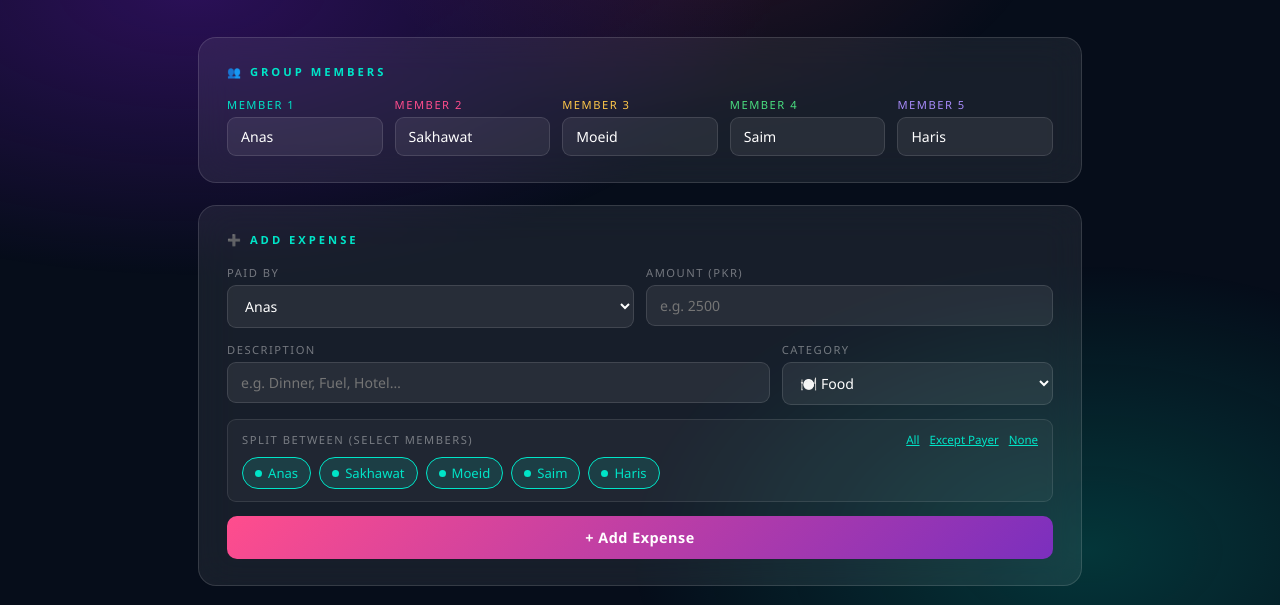
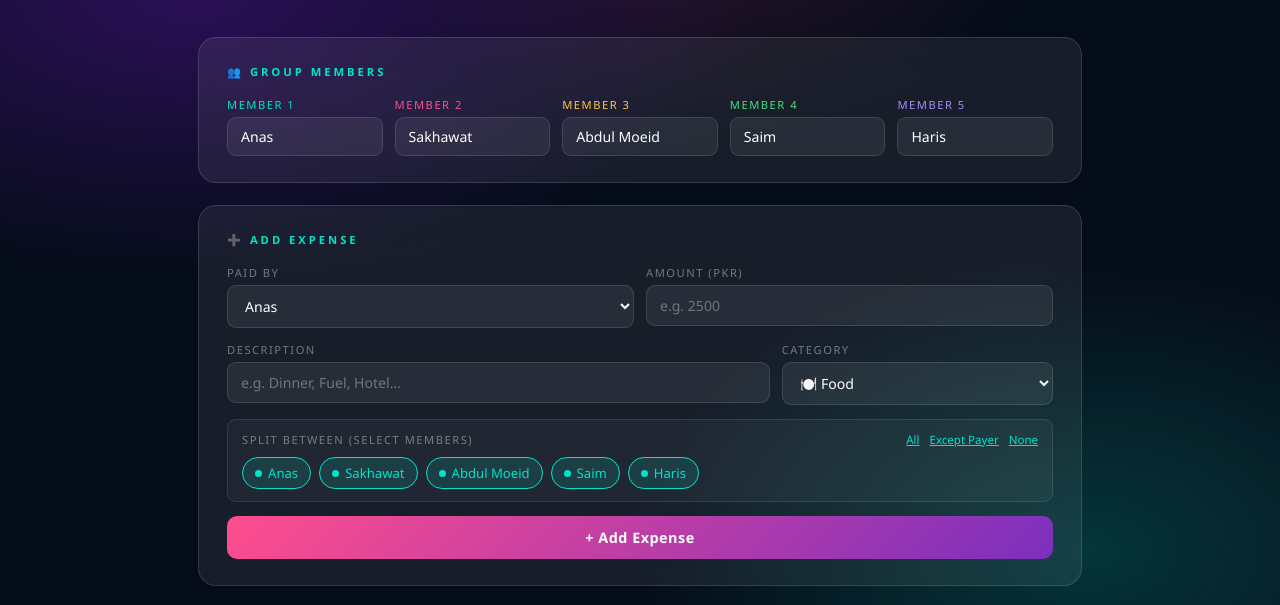
Before and after one commit to Anasibnyounis/expense-split, a plain HTML site: page expense-split.html in a window 1280 px wide. Shown: the part 130-735 px from the top of the page. Drawn offline with Linux system fonts and the light colour scheme.

Commit message:
Update member name from 'Moeid' to 'Abdul Moeid'

```diff
--- a/expense-split.html
+++ b/expense-split.html
@@ -297,7 +297,7 @@
 </div>
 <script>
 const COLORS = ['#00e5c8','#ff4d8d','#ffc84a','#4ade80','#a78bfa','#fb923c','#38bdf8'];
-let members = ['Anas','Sakhawat','Moeid','Saim','Haris'];
+let members = ['Anas','Sakhawat','Abdul Moeid','Saim','Haris'];
 let expenses = [];
 
 const gc = i => COLORS[i % COLORS.length];
```
